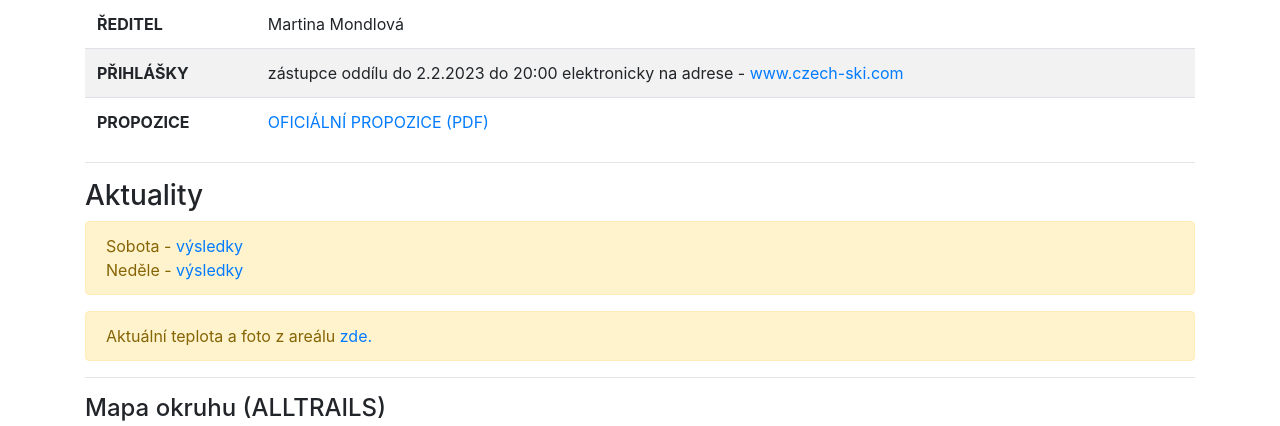
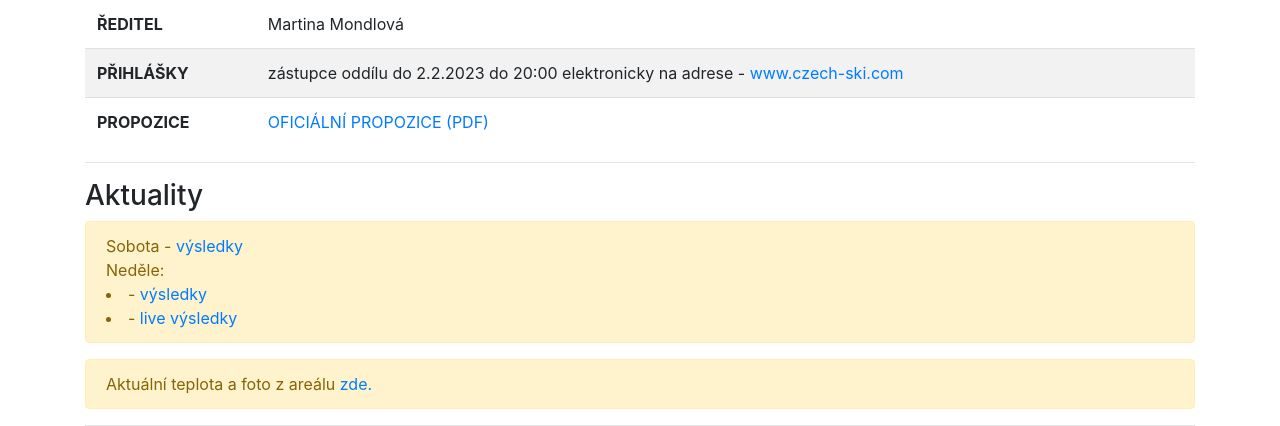
Before and after one commit to skisumava/skisumava.github.io, a Jekyll site: the page built from hnt.html, in a window 1280 px wide and 900 px high, scrolled down 775 px, cut to the strip 0-426 px from the top of the window. Built offline with Jekyll 4.4.1, drawn with Linux system fonts in a browser that asks for light colours.

Commit message:
Update hnt.html

```diff
--- a/hnt.html
+++ b/hnt.html
@@ -58,7 +58,8 @@ date: "4.-5.2.2023"
 		<div class="alert alert-warning" role="alert">
 		  Sobota - <a href="http://zavody.czech-ski.com/event/details/17364?returnUrl=%2Fevent%2Flist%3Ffilter.departmentid%3D3" target="blank">výsledky</a>
       <br>
-		  Neděle - <a href="http://zavody.czech-ski.com/event/details/17364?returnUrl=%2Fevent%2Flist%3Ffilter.departmentid%3D3" target="blank">výsledky</a>
+		  Neděle:<li> - <a href="http://zavody.czech-ski.com/event/details/17364?returnUrl=%2Fevent%2Flist%3Ffilter.departmentid%3D3" target="blank">výsledky</a>
+     			<li> - <a href="http://time-h.cz/live/" target="blank">live výsledky</a>
 		</div>
 <!--
  		<div class="alert alert-warning" role="alert">
```
